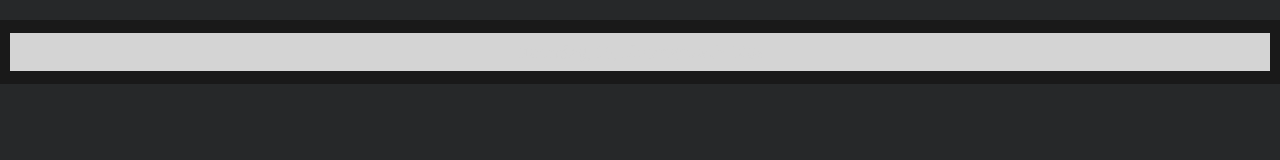
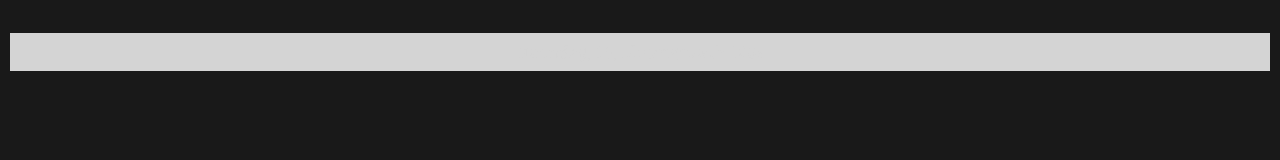
Before and after one commit to vethera/notion, a plain HTML site: page today.html in a window 1280 px wide. Drawn offline with Linux system fonts and the light colour scheme.

Commit message:
Update today.html

```diff
--- a/today.html
+++ b/today.html
@@ -23,7 +23,7 @@ Source https://codepen.io/ismailvtl/pen/KrVrbp
 }
 
     body{
-    background-color: #262829;
+    background-color: #191919;
     }
 .calendar {
     font-family: "Noto Serif", serif;
```
